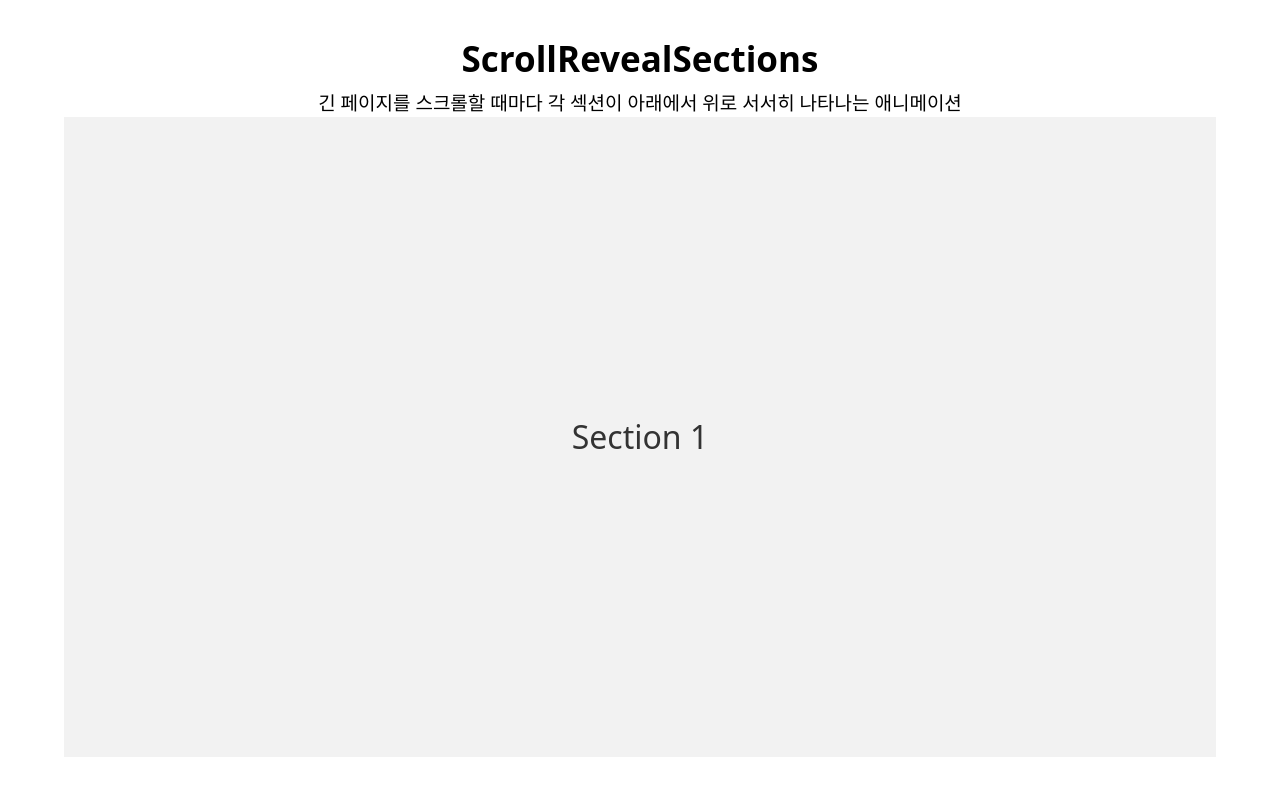
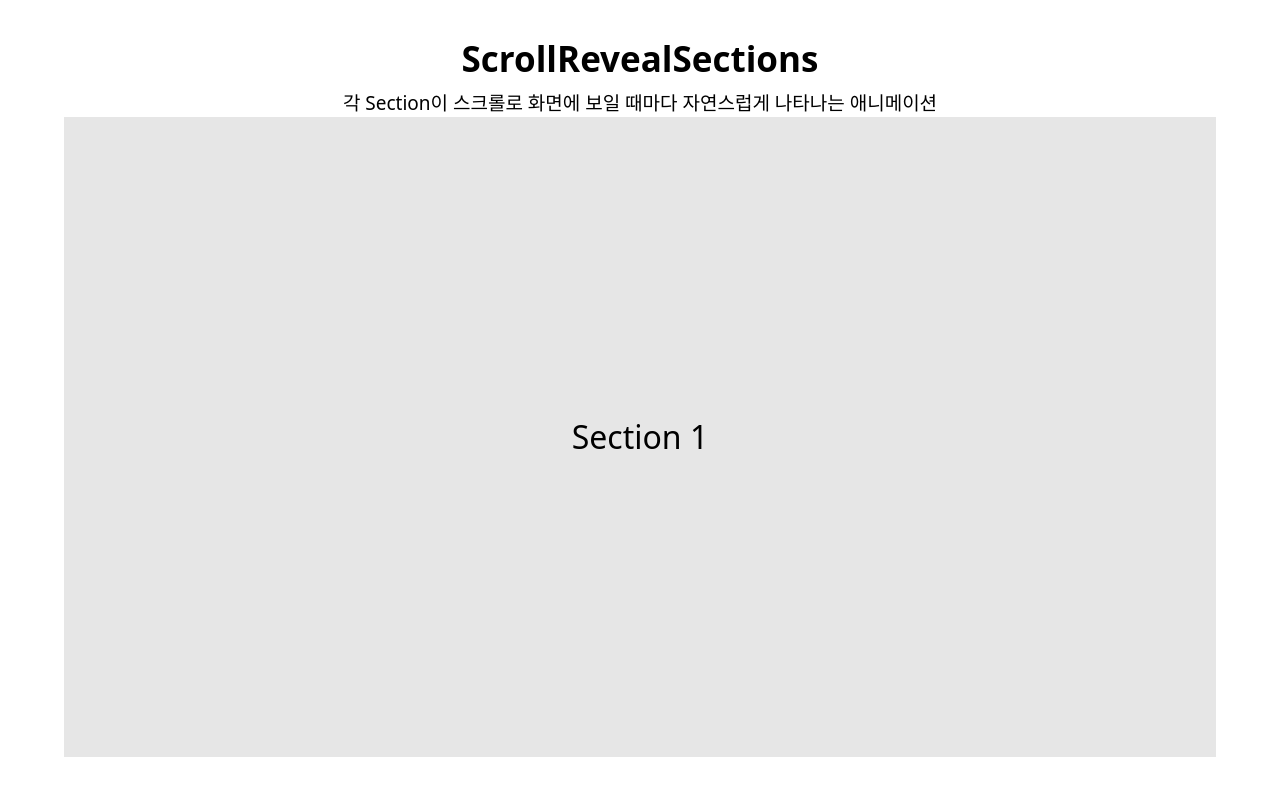
Before and after one commit to beurmuz/InteractiveWeb, a React (Vite) app: page / in a window 1280 px wide. Shown: the top 800 px of the page. Built offline with nearby package versions, Linux system fonts and the light colour scheme.

Commit message:
#1 [dev] ScrollRevealSectionsEach 개발

```diff
--- a/src/App.tsx
+++ b/src/App.tsx
@@ -5,6 +5,7 @@ import RotateBoxMouseover from "./components/RotateBoxMouseover/RotateBoxMouseov
 import RotateBoxPause from "./components/RotateBoxPause/RotateBoxPause";
 import ScrollFadeBox from "./components/ScrollFadeBox/ScrollFadeBox";
 import ScrollRevealSections from "./components/ScrollRevealSections/ScrollRevealSections";
+import ScrollRevealSectionsEach from "./components/ScrollRevealSectionsEach/ScrollRevealSectionsEach";
 import ScrollScaleCards from "./components/ScrollScaleCards/ScrollScaleCards";
 import ScrollSlideCards from "./components/ScrollSlideCards/ScrollSlideCards";
 import ScrollSlideUpCards from "./components/ScrollSlideUpCards/ScrollSlideUpCards";
@@ -14,8 +15,13 @@ function App() {
   return (
     <>
       <FullScreenLayout>
+        <ScrollRevealSectionsEach />
+      </FullScreenLayout>
+
+      {/* <FullScreenLayout>
         <ScrollRevealSections />
-      </FullScreenLayout>
+      </FullScreenLayout> */}
+
       {/* <FullScreenLayout>
         <ScrollScaleCards />
       </FullScreenLayout> */}
--- /dev/null
+++ b/src/components/ScrollRevealSectionsEach/ScrollRevealSectionsEach.module.css
@@ -0,0 +1,24 @@
+.container {
+  display: flex;
+  flex-direction: column;
+  align-items: center;
+  margin: auto;
+}
+
+.section {
+  width: 90vw;
+  height: 80vh;
+  background-color: #e6e6e6;
+  margin-bottom: 100px;
+  display: flex;
+  justify-content: center;
+  align-items: center;
+  font-size: 2rem;
+
+  opacity: 0;
+  transform: translateY(50px);
+}
+
+.space {
+  height: 200px;
+}
--- /dev/null
+++ b/src/components/ScrollRevealSectionsEach/ScrollRevealSectionsEach.tsx
@@ -0,0 +1,59 @@
+import { useEffect, useRef } from "react";
+import ProjectHeader from "../ProjectHeader";
+import styles from "./ScrollRevealSectionsEach.module.css";
+import gsap from "gsap";
+
+const ScrollRevealSectionsEach = () => {
+  const containerRef = useRef<HTMLDivElement>(null);
+
+  useEffect(() => {
+    if (!containerRef.current) return;
+
+    const sections = containerRef.current.querySelectorAll(
+      `.${styles.section}`
+    );
+
+    const observer = new IntersectionObserver(
+      (entries, obs) => {
+        entries.forEach((entry) => {
+          if (entry.isIntersecting) {
+            gsap.to(entry.target, {
+              opacity: 1,
+              y: 0,
+              duration: 2,
+              ease: "power2.out",
+            });
+            obs.unobserve(entry.target); // ✅ 다시 안 나타나게!
+          }
+        });
+      },
+      {
+        threshold: 0.2, // ✅ 20% 보이면 실행
+      }
+    );
+
+    sections.forEach((section) => {
+      observer.observe(section);
+    });
+
+    return () => observer.disconnect();
+  }, []);
+
+  return (
+    <>
+      <ProjectHeader
+        name="ScrollRevealSections"
+        description="각 Section이 스크롤로 화면에 보일 때마다 자연스럽게 나타나는 애니메이션"
+      />
+      <div ref={containerRef} className={styles.container}>
+        <section className={styles.section}>Section 1</section>
+        <section className={styles.section}>Section 2</section>
+        <section className={styles.section}>Section 3</section>
+        <section className={styles.section}>Section 4</section>
+        <div className={styles.space}></div>
+      </div>
+    </>
+  );
+};
+
+export default ScrollRevealSectionsEach;
```
